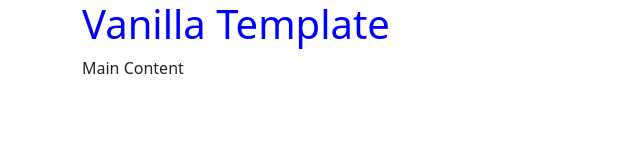
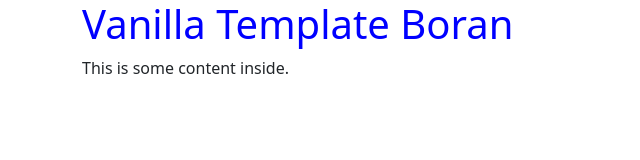
Before and after one commit to Boranann/template-vaniila, a website: page index.html in a window 1280 px wide. Shown: the whole page, without its empty margins (0-640 px from the left). Drawn offline with nearby package versions, Linux system fonts and the light colour scheme.

Commit message:
Update index.html

```diff
--- a/index.html
+++ b/index.html
@@ -10,11 +10,11 @@
 <body>
 <header class="container">
   <div class="row">
-    <h1 class="col">Vanilla Template</h1>
+    <h1 class="col">Vanilla Template Boran</h1>
   </div>
 </header>
   <main class="container">
-    Main Content
+    This is some content inside.
   </main>
   <script src="js/script.js" defer></script>
 </body>
```
